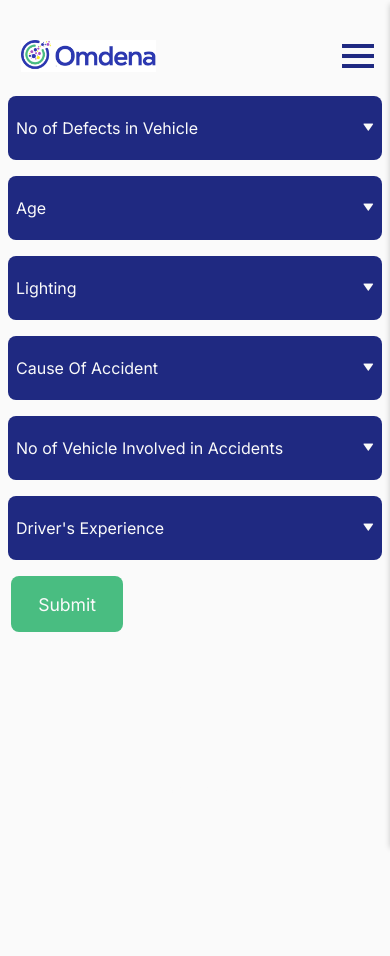
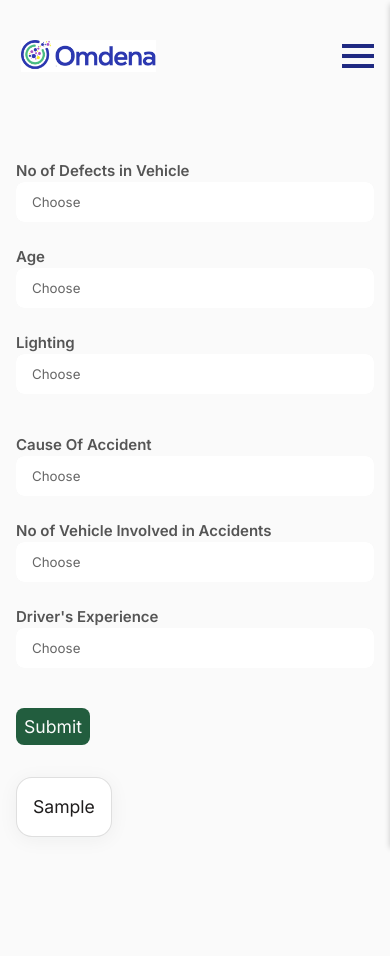
Before and after one commit to kraproject/nairobi-kenya-road-accident, a Flask app: template src/tasks/task5-web_app_development/templates/predict.html in a window 390 px wide. After the commit the page ends 847 px from the top, so only its background shows below. Run offline with Flask 3, Linux system fonts and the light colour scheme; the template is opened without the code that fills it: most values are stand-ins (such as "Sample title", 1, 10 or a date in 2020); some libraries are stand-ins or nearby versions.

Commit message:
feat(predict): improve layout, style and responsiveness

```diff
--- a/src/tasks/task5-web_app_development/static/main.css
+++ b/src/tasks/task5-web_app_development/static/main.css
@@ -18,7 +18,8 @@
 :root{
     --bg-color: rgb(250, 250, 250);
     --bg-transparent: rgba(250, 250, 250, 0.8);
-    --main-color: #49bd81;
+    /* --main-color: #49bd81; */
+	--main-color: #225d3e;
     /* --heading-color: #2c39b1; */
 	--heading-color: #1f2981;
     --text-color: #1f1d1d;
@@ -124,6 +125,12 @@ body{
     margin-left: 5%;
 }
 
+.main-content {
+    margin-top: 10rem;
+	/* padding: 1rem; */
+	/* margin-bottom: 8rem; */
+}
+
 h1,
 h2{
     color: var(--heading-color);
@@ -167,6 +175,20 @@ section {
     color: var(--text-color);
     line-height: 30px;
     /* margin-bottom: 3rem; */
+}
+
+.grid {
+    display: grid;
+    grid-template-columns: repeat(auto-fit,minmax(300px,1fr));
+    grid-gap: 5em;
+	align-items: center;
+}
+
+.form-grid {
+    display: grid;
+    grid-template-columns: repeat(auto-fit,minmax(300px,1fr));
+    grid-gap: 1em;
+    align-items: center;
 }
 
 .project-goals ul{
@@ -223,14 +245,15 @@ section {
 /* Predict Section */
 
 form{
-    margin-top: 10rem;
+    /* margin-top: 10rem; */
     display: grid;
     gap: 1rem;
 }
 
 .select-container{
     width: 100%;
-    color: var(--other-color)
+    color: var(--other-color);
+    margin-bottom: 1.5rem;
 }
 
 .select-btn{
@@ -300,18 +323,17 @@ form{
 }
 
 .result-text{
-    color: var(--bg-color);
+    /* color: var(--bg-color); */
+	margin: 0;
 }
 
 
-
-
-.submit-btn{
+.submit-btn {
     padding: 0.5rem 0.5rem;
     background-color: var(--main-color);
-    margin-left: 0.8%;
-    height: 3.5rem;
-    width: 30%;
+    /* margin-left: 0.8%; */
+    /* height: 3.5rem; */
+    width: max-content;
     color: var(--bg-color);
     border-radius: 0.5rem;
     transition: all ease 0.50s;
@@ -323,19 +345,37 @@ form{
     transform: translateY(-5px);
 }
 
-.result-container{
-    width: 100%;
-    height: 30%;
+/* .result-container	{ */
+    /* width: 100%; */
+    /* height: 30%; */
+    /* font-size: var(--p-font); */
+    /* display: flex; */
+    /* flex-wrap: wrap; */
+    /* align-items: center; */
+    /* justify-content: center; */
+    /* border-radius: 0.6rem; */
+    /* padding-left: 0.6em; */
+    /* padding-right: 0.2em; */
+    /* margin-top: 2em; */
+    /* margin-bottom: 2em; */
+/* } */
+
+.result-container {
+    /* position: relative; */
+    /* display: flex; */
+    /* flex-direction: column; */
+    /* min-width: 0; */
+    width: fit-content;
     font-size: var(--p-font);
-    display: flex;
-    flex-wrap: wrap;
-    align-items: center;
-    justify-content: center;
-    border-radius: 0.6rem;
-    padding-left: 0.6em;
-    padding-right: 0.2em;
-    margin-top: 2em;
-    margin-bottom: 2em;
+    word-wrap: break-word;
+    padding: 1rem;
+    margin: 2rem 0;
+    background-color: #fff;
+    background-clip: border-box;
+    border: 1px solid rgba(0,0,0,.125);
+    border-radius: 1rem;
+    box-shadow: 0 3px 20px #1d26260d;
+    overflow: hidden;
 }
 
 
@@ -369,6 +409,56 @@ form{
 	margin-left: 1rem;
 }
 
+label {
+	color: #555;
+    font-size: 15px ;
+    line-height: 22px ;
+    font-weight: 700;
+    font-weight: 600;
+}
+
+input,
+select {
+    padding: 0 12px;
+    width: 100%;
+    display: block;
+    /* border-radius: 2px; */
+    box-shadow: 0 0 0 50px #fff inset;
+    -webkit-text-fill-color: #666;
+    border-radius: 8px;
+    /* outline: none; */
+    cursor: text;
+    /* font-size: 15px; */
+    height: 40px;
+    /* box-sizing: border-box; */
+    /* box-shadow: none; */
+    /* margin: 0; */
+    /* position: static; */
+}
+
+.result-container.green {
+    background-color: #c6f7d0;
+    border-color: #72da7a;
+}
+
+/* .result-container.blue { */
+    /* background-color: #ededf7; */
+    /* border-color: #b6b8de; */
+/* } */
+
+.result-container.orange {
+    background-color: #f8dcb2;
+    border-color: #d2a862;
+}
+
+.result-container.red {
+    background-color: #f5c4c4;
+    border-color: #d88484;
+}
+
+.predict {
+	padding: 0 1rem;
+}
 
 
 
@@ -430,9 +531,9 @@ form{
     }
 
     /* Predict Section */
-    form{
-        margin-top: 6rem;
-    }
+    /* form{ */
+        /* margin-top: 6rem; */
+    /* } */
 }
 
 
--- a/src/tasks/task5-web_app_development/templates/index.html
+++ b/src/tasks/task5-web_app_development/templates/index.html
@@ -1,6 +1,7 @@
 {% extends "layout.html" %}
 {% block content %}
 <div class="container home-section" id="home-page">
+	<div class="grid">
 		<div class="home-title">
 			<h1>Predicting Road Accident Severity in Kenya Using Machine Learning</h1>
 		</div>
@@ -8,7 +9,7 @@
 		<div class="omdena-kenya-img section-img">
 			<img src="https://images.unsplash.com/photo-1597328290883-50c5787b7c7e?ixlib=rb-4.0.3&ixid=M3wxMjA3fDB8MHxzZWFyY2h8M3x8Y2FyJTIwYWNjaWRlbnR8ZW58MHx8MHx8fDA%3D&auto=format&fit=crop&w=500&q=60" alt="car accident image">
 		</div>
-
+	</div>
 </div>
 
 <div class="container content-section">
--- a/src/tasks/task5-web_app_development/templates/predict.html
+++ b/src/tasks/task5-web_app_development/templates/predict.html
@@ -1,141 +1,84 @@
 {% extends "layout.html" %}
 {% block content %}
 <div class="container predict" id="predict-page">
-    <form class="predict-form" action="{{url_for('make_prediction')}}" method="post">
-
+	<form class="predict-form" action="{{ url_for('make_prediction') }}" method="post">
+		<div class="form-grid">
+			<div>
 				<div class="select-container" id="vehicle-defect">
-            <div class="select-btn" type="button">
-                <span class="btn-text">No of Defects in Vehicle</span>
-                <i class='bx bxs-down-arrow'></i>
+					<label for="vehicle-defect">No of Defects in Vehicle</label>
+					<select id="vehicle-defect" name="vehicle-defect" required>
+						<option value="">Choose</option>
+						<option value="0">None</option>
+						<option value="5">Not more than 5</option>
+						<option value="7">More than 5</option>
+					</select>
 				</div>
 
-            <div class="select-content">
-                <ul class="select-options">
-                    <li class="0">None</li>
-                    <li class="5">Not more than 5</li>
-                    <li class="7">More than 5</li>
-                </ul>
-                <input type="text" class="text-input" name="vehicle-defect" value="" style="visibility: hidden;" required>
+				<div class="select-container" id="driver-age">
+					<label for="driver-age">Age</label>
+					<select id="driver-age" name="driver-age" required>
+						<option value="">Choose</option>
+						<option value="Under 18">Below 18</option>
+						<option value="18-30">18 to 30 years old</option>
+						<option value="31-50">31 to 50 years old</option>
+						<option value="Over 51">Above 51 years old</option>
+					</select>
+				</div>
+
+				<div class="select-container" id="light-condition">
+					<label for="light-condition">Lighting</label>
+					<select id="light-condition" name="light-condition" required>
+						<option value="">Choose</option>
+						<option value="Daylight">Daylight</option>
+						<option value="Darkness - lights lit">Darkness with lights on</option>
+						<option value="Darkness - no lighting">Darkness with no lights on the road</option>
+						<option value="Darkness - lights unlit">Darkness with lights off</option>
+					</select>
 				</div>
 			</div>
 
-        <div class="select-container" id="driver-age">
-            <div class="select-btn" type="button">
-                <span>Age</span>
-                <i class='bx bxs-down-arrow'></i>
-            </div>
-
-            <div class="select-content">
-                <ul class="select-options">
-                    <li class="Under 18">Below 18</li>
-                    <li class="18-30">18 to 30 years old</li>
-                    <li class="31-50">31 to 50 years old</li>
-                    <li class="Over 51">Above 51 years old</li>
-                </ul>
-                <input type="text" class="text-input" name="driver-age" value="" style="visibility: hidden;" required>
-
-            </div>
-        </div>
-
-        <div class="select-container" id="light-condition">
-            <div class="select-btn" type="button">
-                <span>Lighting</span>
-                <i class='bx bxs-down-arrow'></i>
-            </div>
-
-            <div class="select-content">
-                <ul class="select-options">
-                    <li class="Daylight">Daylight</li>
-                    <li class="Darkness - lights lit">Darkness with lights on</li>
-                    <li class="Darkness - no lighting">Darkness with no lights on the road</li>
-                    <li class="Darkness - lights unlit">Darkness with lights off</li>
-                </ul>
-                <input type="text" class="text-input" name="light-condition" value="" style="visibility: hidden ;" required>
-
-
-            </div>
-        </div>
-
+			<div>
 				<div class="select-container" id="cause-of-accident">
-            <div class="select-btn" type="button">
-                <span>Cause Of Accident</span>
-                <i class='bx bxs-down-arrow'></i>
-            </div>
-
-            <div class="select-content">
-                <ul class="select-options">
-                    <li class="No priority to vehicle">No priority to vehicle</li>
-                    <li class="Driving under the influence of drugs">Driving under influence of drugs</li>
-                    <li class="Changing lane to the right">Changing lane to the right</li>
-                    <li class="Changing lane to the left">Changing lane to the left</li>
-                    <li class="No distancing">No distancing</li>
-                    <li class="Driving carelessly">Careless driving</li>
-                    <li class="Driving to the left">Driving to the left</li>
-                    <li class="Moving Backward">Moving backwards</li>
-                    <li class="No priority to pedestrian">No priority to pedestrian</li>
-                    <li class="Driving at high speed">Driving at high speed</li>
-                    <li class="Overtaking">Overtaking</li>
-                    <li class="Getting off the vehicle improperly">Getting off vehicle improperly</li>
-                    <li class="Turnover">Turnover</li>
-                    <li class="Overspeed">Driving above speed limit</li>
-                    <li class="Overturning">Overturning</li>
-                    <li class="Improper parking">Improper parking</li>
-                    <li class="Drunk driving">Drunk driving</li>
-                    <li class="Overloading">Overloading</li>
-                    <li class="Other">Other</li>
-                </ul>
-                <input type="text" class="text-input" name="cause-of-accident" value="" style="visibility: hidden;" required>
-
-
-            </div>
+					<label for="cause-of-accident">Cause Of Accident</label>
+					<select id="cause-of-accident" name="cause-of-accident" required>
+						<option value="">Choose</option>
+						<option value="No priority to vehicle">No priority to vehicle</option>
+						<option value="Driving under the influence of drugs">Driving under influence of drugs</option>
+						<!-- Add the rest of the options -->
+					</select>
 				</div>
 
 				<div class="select-container" id="no-of-vehicles-involved">
-            <div class="select-btn" type="button">
-                <span>No of Vehicle Involved in Accidents</span>
-                <i class='bx bxs-down-arrow'></i>
-            </div>
-
-            <div class="select-content">
-                <ul class="select-options">
-                    <li class="1">1</li>
-                    <li class="2">2</li>
-                    <li class="3">3</li>
-                    <li class="4">4</li>
-                    <li class="6">6</li>
-                    <li class="7">7</li>
-                </ul>
-                <input type="text" class="text-input" name="no-of-vehicles-involved" value="" style="visibility: hidden;" required>
-
-            </div>
+					<label for="no-of-vehicles-involved">No of Vehicle Involved in Accidents</label>
+					<select id="no-of-vehicles-involved" name="no-of-vehicles-involved" required>
+						<option value="">Choose</option>
+						<option value="1">1</option>
+						<option value="2">2</option>
+						<!-- Add the rest of the options -->
+					</select>
 				</div>
 
 				<div class="select-container" id="driving-experience">
-            <div class="select-btn" type="button">
-                <span>Driver's Experience</span>
-                <i class='bx bxs-down-arrow'></i>
+					<label for="driving-experience">Driver's Experience</label>
+					<select id="driving-experience" name="driving-experience" required>
+						<option value="">Choose</option>
+						<option value="Below 1yr">Below 1 year</option>
+						<option value="1-2yr">1 to 2 years</option>
+						<!-- Add the rest of the options -->
+					</select>
 				</div>
 
-            <div class="select-content">
-                <ul class="select-options">
-                    <li class="Below 1yr">Below 1 year</li>
-                    <li class="1-2yr">1 to 2 years</li>
-                    <li class="2-5yr">2 to 5 years</li>
-                    <li class="5-10yr">5 to 10 years</li>
-                    <li class="Above 10yr">Above 10 years</li>
-                    <li class="No Licence">No licence</li>
-                </ul>
-                <input type="text" class="text-input" name="driving-experience" value="" style="visibility: hidden;" required>
+			</div>
 
 		</div>
-        </div>
-
 
 		<button type="submit" class="submit-btn">Submit</button>
 	</form>
+
+
     {% if result_p  %}
         <div class="result-container">
-            <p class="result-text"> {{result_p}}</p>
+            <p id="pred-result" class="result-text"> {{result_p}}</p>
         </div>
     {% endif %}
 </div>
```
Also changed, not shown: other parts of src/tasks/task5-web_app_development/static/main.css (+46 -32 lines). Lines whose indentation alone changed are shown as unchanged.
